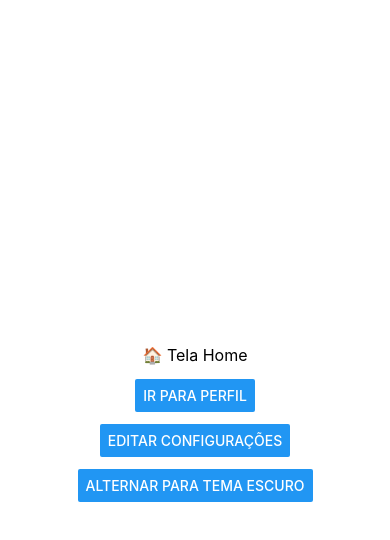
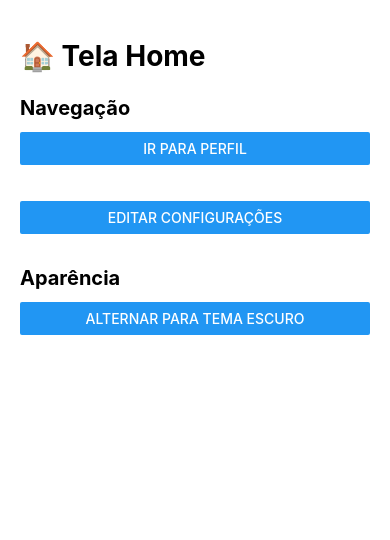
Before and after one commit to carlosxfelipe/my-router, a React Native app: screen / in a window 390 px wide. Shown: the top 540 px of the page. Built offline with nearby package versions, Linux system fonts and the light colour scheme.

Commit message:
Add RouterContext and update screens to use router context for navigation

```diff
--- /dev/null
+++ b/src/router/RouterContext.tsx
@@ -0,0 +1,24 @@
+import React, { createContext, useContext } from "react";
+import type { Router } from "./types";
+
+const RouterContext = createContext<Router | undefined>(undefined);
+
+export function RouterProvider({
+  children,
+  value,
+}: {
+  children: React.ReactNode;
+  value: Router;
+}) {
+  return (
+    <RouterContext.Provider value={value}>{children}</RouterContext.Provider>
+  );
+}
+
+export function useRouterContext(): Router {
+  const context = useContext(RouterContext);
+  if (!context) {
+    throw new Error("useRouterContext must be used within a RouterProvider");
+  }
+  return context;
+}
--- a/src/router/router.tsx
+++ b/src/router/router.tsx
@@ -2,10 +2,11 @@ import React, { useState } from "react";
 import { Text } from "react-native";
 import type { RouteComponent, Router } from "./types";
 import { routeDefinitions } from "./routes";
+import { RouterProvider } from "./RouterContext";
 
 const NotFound: RouteComponent = () => <Text>404 - Página não encontrada</Text>;
 
-export function useRouter(): { Screen: RouteComponent; router: Router } {
+export function useRouter(): { Screen: RouteComponent } {
   const [history, setHistory] = useState<string[]>(["/"]);
 
   const findComponent = (path: string): RouteComponent => {
@@ -23,12 +24,11 @@ export function useRouter(): { Screen: RouteComponent; router: Router } {
 
   const router: Router = { go, push, pop };
 
-  const Screen = (props: any) => (
-    <CurrentComponent
-      {...props}
-      router={router}
-    />
+  const Screen: RouteComponent = (props) => (
+    <RouterProvider value={router}>
+      <CurrentComponent {...props} />
+    </RouterProvider>
   );
 
-  return { Screen, router };
+  return { Screen };
 }
--- a/src/screens/Home.tsx
+++ b/src/screens/Home.tsx
@@ -1,37 +1,51 @@
-import { Button, StyleSheet, View } from "react-native";
-import type { Router } from "../router/types";
+import { Button, ScrollView, StyleSheet, View } from "react-native";
 import { ThemedView } from "../components/ThemedView";
 import { ThemedText } from "../components/ThemedText";
 import { useTheme } from "../theme/ThemeContext";
+import { useRouterContext } from "../router/RouterContext";
 
-type Props = {
-  router: Router;
-};
-
-export default function Home({ router }: Props) {
+export default function Home() {
   const { theme, toggleTheme } = useTheme();
+  const router = useRouterContext();
 
   return (
     <ThemedView style={styles.container}>
-      <ThemedText>🏠 Tela Home</ThemedText>
+      <ScrollView contentContainerStyle={styles.scrollContent}>
+        <ThemedText type="title" style={styles.title}>
+          🏠 Tela Home
+        </ThemedText>
 
+        <View style={styles.section}>
+          <ThemedText type="subtitle" style={styles.sectionTitle}>
+            Navegação
+          </ThemedText>
+
+          <View style={styles.buttonGroup}>
+            <Button
+              title="Ir para Perfil"
+              onPress={() => router.push("/profile")}
+            />
             <View style={styles.spacer} />
-
-      <Button title="Ir para Perfil" onPress={() => router.push("/profile")} />
-
-      <View style={styles.spacer} />
-
             <Button
               title="Editar Configurações"
               onPress={() => router.push("/settings/edit")}
             />
+          </View>
+        </View>
 
-      <View style={styles.spacer} />
+        <View style={styles.section}>
+          <ThemedText type="subtitle" style={styles.sectionTitle}>
+            Aparência
+          </ThemedText>
 
           <Button
-        title={`Alternar para tema ${theme === "light" ? "escuro" : "claro"}`}
+            title={`Alternar para tema ${
+              theme === "light" ? "escuro" : "claro"
+            }`}
             onPress={toggleTheme}
           />
+        </View>
+      </ScrollView>
     </ThemedView>
   );
 }
@@ -39,9 +53,25 @@ export default function Home({ router }: Props) {
 const styles = StyleSheet.create({
   container: {
     flex: 1,
-    justifyContent: "center",
-    alignItems: "center",
-    padding: 16,
+    paddingHorizontal: 20,
+    paddingTop: 40,
+  },
+  scrollContent: {
+    paddingBottom: 40,
+  },
+  title: {
+    fontSize: 28,
+    fontWeight: "bold",
+    marginBottom: 24,
+  },
+  section: {
+    marginBottom: 32,
+  },
+  sectionTitle: {
+    marginBottom: 12,
+  },
+  buttonGroup: {
+    gap: 12,
   },
   spacer: {
     height: 12,
--- a/src/screens/Profile.tsx
+++ b/src/screens/Profile.tsx
@@ -1,24 +1,24 @@
-import { Button, StyleSheet } from "react-native";
-import type { Router } from "../router/types";
+import { Button, StyleSheet, View } from "react-native";
 import { ThemedView } from "../components/ThemedView";
 import { ThemedText } from "../components/ThemedText";
+import { useRouterContext } from "../router/RouterContext";
 
-type Props = {
-  router: Router;
-};
-
-export default function Profile({ router }: Props) {
-  function goHome() {
-    router.push("/");
-  }
+export default function Profile() {
+  const router = useRouterContext();
 
   return (
     <ThemedView style={styles.container}>
-      <ThemedText>👤 Tela de Perfil</ThemedText>
+      <ThemedText type="title" style={styles.title}>
+        👤 Perfil
+      </ThemedText>
 
-      <ThemedView style={styles.spacer} />
+      <View style={styles.section}>
+        <ThemedText type="subtitle" style={styles.sectionTitle}>
+          Ações
+        </ThemedText>
 
-      <Button title="Voltar para Home" onPress={goHome} />
+        <Button title="Voltar para Home" onPress={() => router.push("/")} />
+      </View>
     </ThemedView>
   );
 }
@@ -26,11 +26,18 @@ export default function Profile({ router }: Props) {
 const styles = StyleSheet.create({
   container: {
     flex: 1,
-    justifyContent: "center",
-    alignItems: "center",
-    padding: 16,
+    paddingHorizontal: 20,
+    paddingTop: 40,
   },
-  spacer: {
-    height: 12,
+  title: {
+    fontSize: 28,
+    fontWeight: "bold",
+    marginBottom: 24,
+  },
+  section: {
+    marginBottom: 32,
+  },
+  sectionTitle: {
+    marginBottom: 12,
   },
 });
--- a/src/screens/Settings/Edit.tsx
+++ b/src/screens/Settings/Edit.tsx
@@ -1,20 +1,24 @@
-import { Button, StyleSheet } from "react-native";
-import type { Router } from "../../router/types";
+import { Button, StyleSheet, View } from "react-native";
 import { ThemedView } from "../../components/ThemedView";
 import { ThemedText } from "../../components/ThemedText";
+import { useRouterContext } from "../../router/RouterContext";
 
-type Props = {
-  router: Router;
-};
+export default function Edit() {
+  const router = useRouterContext();
 
-export default function Edit({ router }: Props) {
   return (
     <ThemedView style={styles.container}>
-      <ThemedText>✏️ Tela de Edição de Configurações</ThemedText>
+      <ThemedText type="title" style={styles.title}>
+        ✏️ Editar Configurações
+      </ThemedText>
 
-      <ThemedView style={styles.spacer} />
+      <View style={styles.section}>
+        <ThemedText type="subtitle" style={styles.sectionTitle}>
+          Ações
+        </ThemedText>
 
-      <Button title="Voltar para Home" onPress={() => router.go("/")} />
+        <Button title="Voltar para Home" onPress={() => router.go("/")} />
+      </View>
     </ThemedView>
   );
 }
@@ -22,11 +26,18 @@ export default function Edit({ router }: Props) {
 const styles = StyleSheet.create({
   container: {
     flex: 1,
-    justifyContent: "center",
-    alignItems: "center",
-    padding: 16,
+    paddingHorizontal: 20,
+    paddingTop: 40,
   },
-  spacer: {
-    height: 12,
+  title: {
+    fontSize: 28,
+    fontWeight: "bold",
+    marginBottom: 24,
+  },
+  section: {
+    marginBottom: 32,
+  },
+  sectionTitle: {
+    marginBottom: 12,
   },
 });
```
Lines whose indentation alone changed are shown as unchanged.
